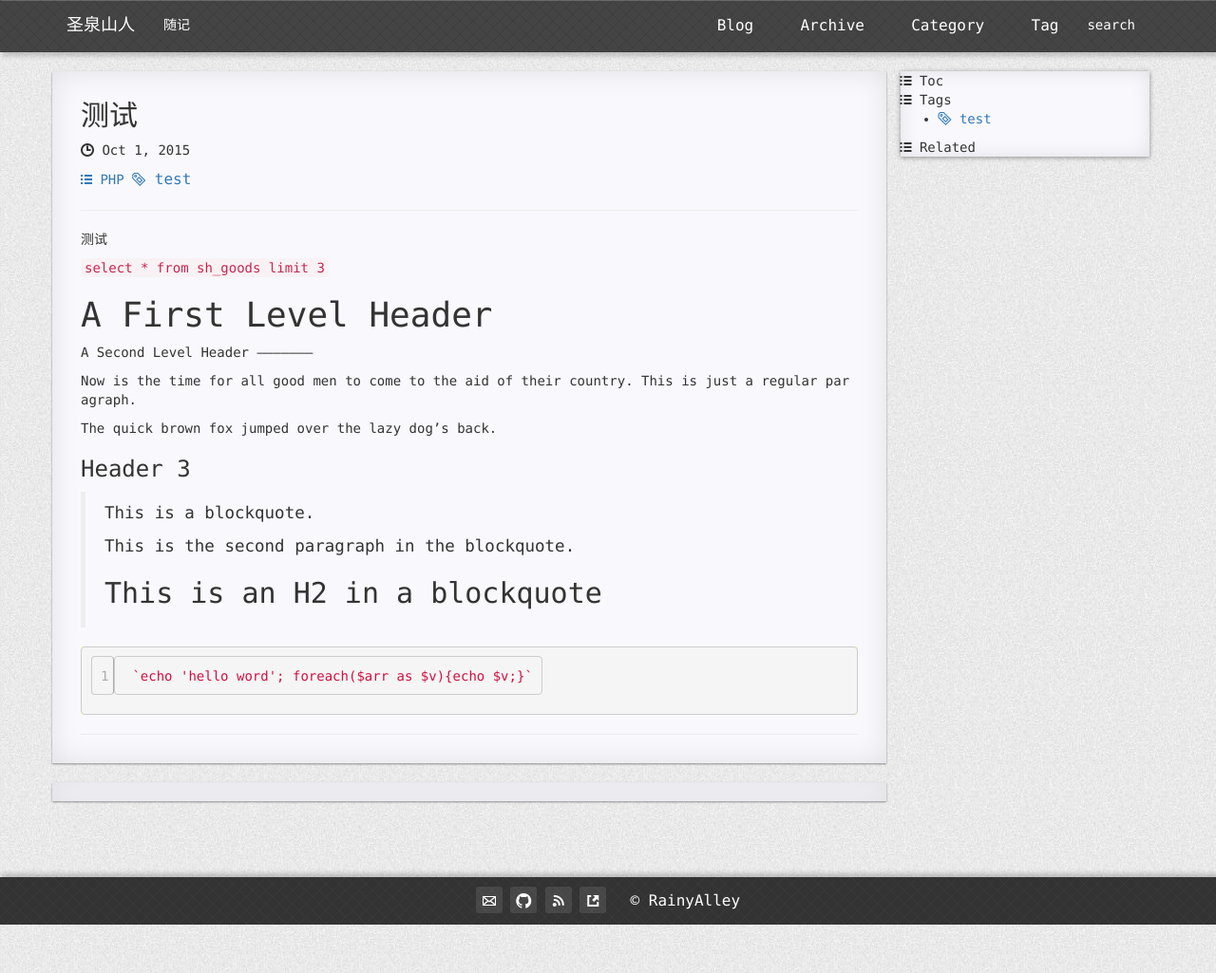
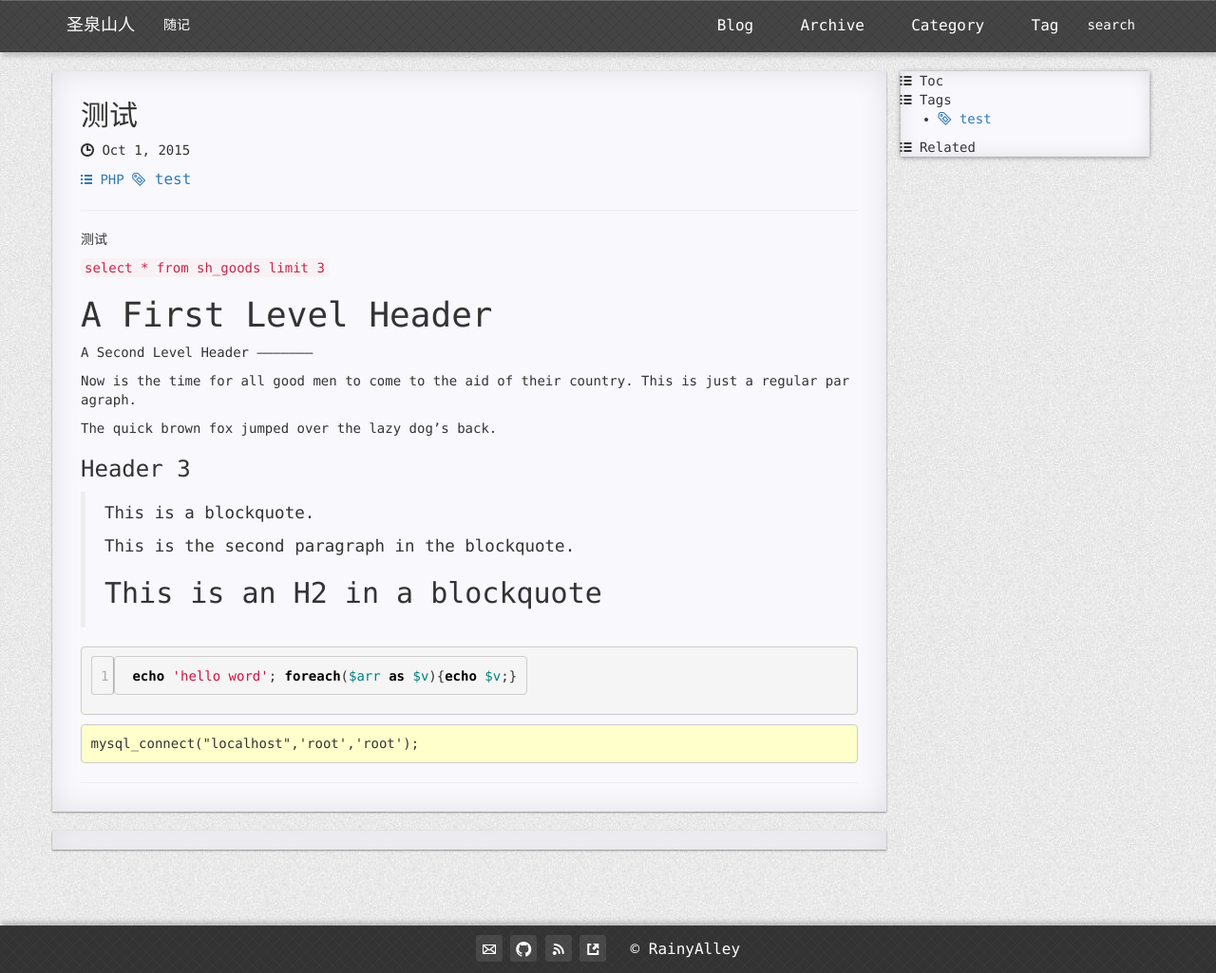
Before and after one commit to myyphp/myyphp-myyphp.github.io, a Jekyll site: the page built from _posts/2015-10-01-first-blog.md, in a window 1280 px wide. Shown: the whole page at 95% size. Built offline with Jekyll 4.4.1, drawn with Linux system fonts in a browser that asks for light colours; nearby versions of some CDN libraries; Markdown is read by kramdown in place of the engine named in the settings; comment, search, counter and statistics services are not loaded; before the commit the page ends 974 px from its top, so only the background shows below that.

```diff
--- a/_posts/2015-10-01-first-blog.md
+++ b/_posts/2015-10-01-first-blog.md
@@ -30,4 +30,9 @@ dog's back.
 >
 > ## This is an H2 in a blockquote
 
-{% highlight php linenos %} `echo 'hello word'; foreach($arr as $v){echo $v;}`{% endhighlight %}
+    {% highlight php linenos %} echo 'hello word'; foreach($arr as $v){echo $v;}{% endhighlight %}
+
+
+
+
+    mysql_connect("localhost",'root','root');
```
